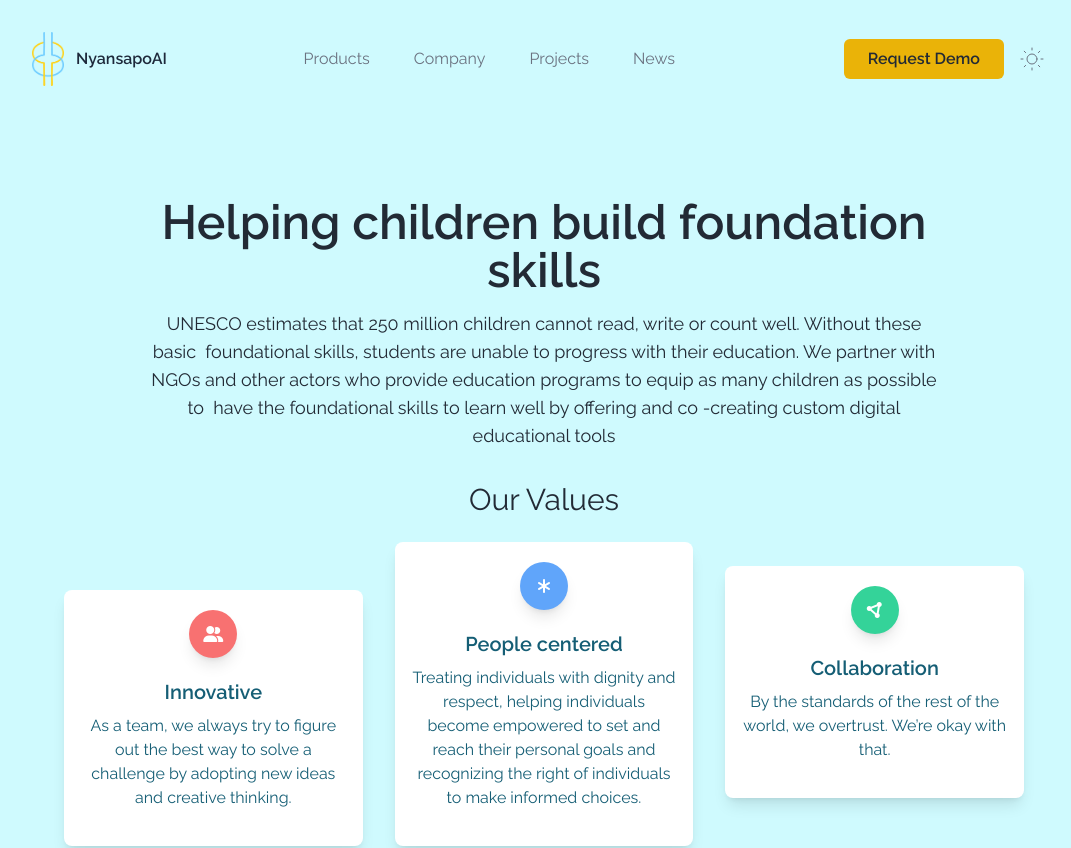
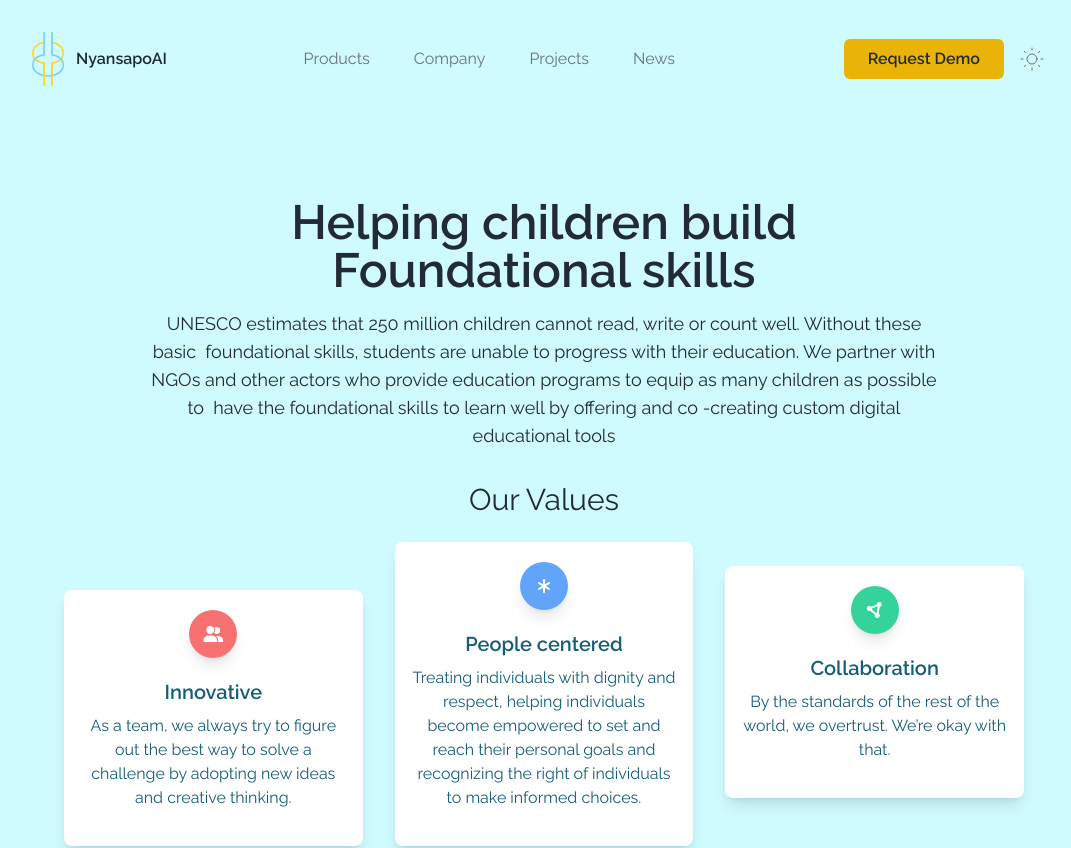
Before and after one commit to NyansapoAI/website, a Next.js app: page /company in a window 1280 px wide. Shown: the top 848 px of the page, without its empty margins (96-1167 px from the left). Built offline with nearby package versions, Linux system fonts and the light colour scheme.

Commit message:
update:fixed grammar

```diff
--- a/src/app/company/sections/landing.tsx
+++ b/src/app/company/sections/landing.tsx
@@ -10,7 +10,7 @@ export default function CompanyLanding({}: Props) {
           <div className="w-full lg:w-4/5 px-4 ml-auto mr-auto text-center">
             <div className="">
               <h1 className="font-semibold text-4xl lg:text-5xl">
-                Helping children build foundation skills
+                Helping children build Foundational skills
               </h1>
               <p className="mt-4 text-lg text-blueGray-200">
                 UNESCO estimates that 250 million children cannot read, write or
```
